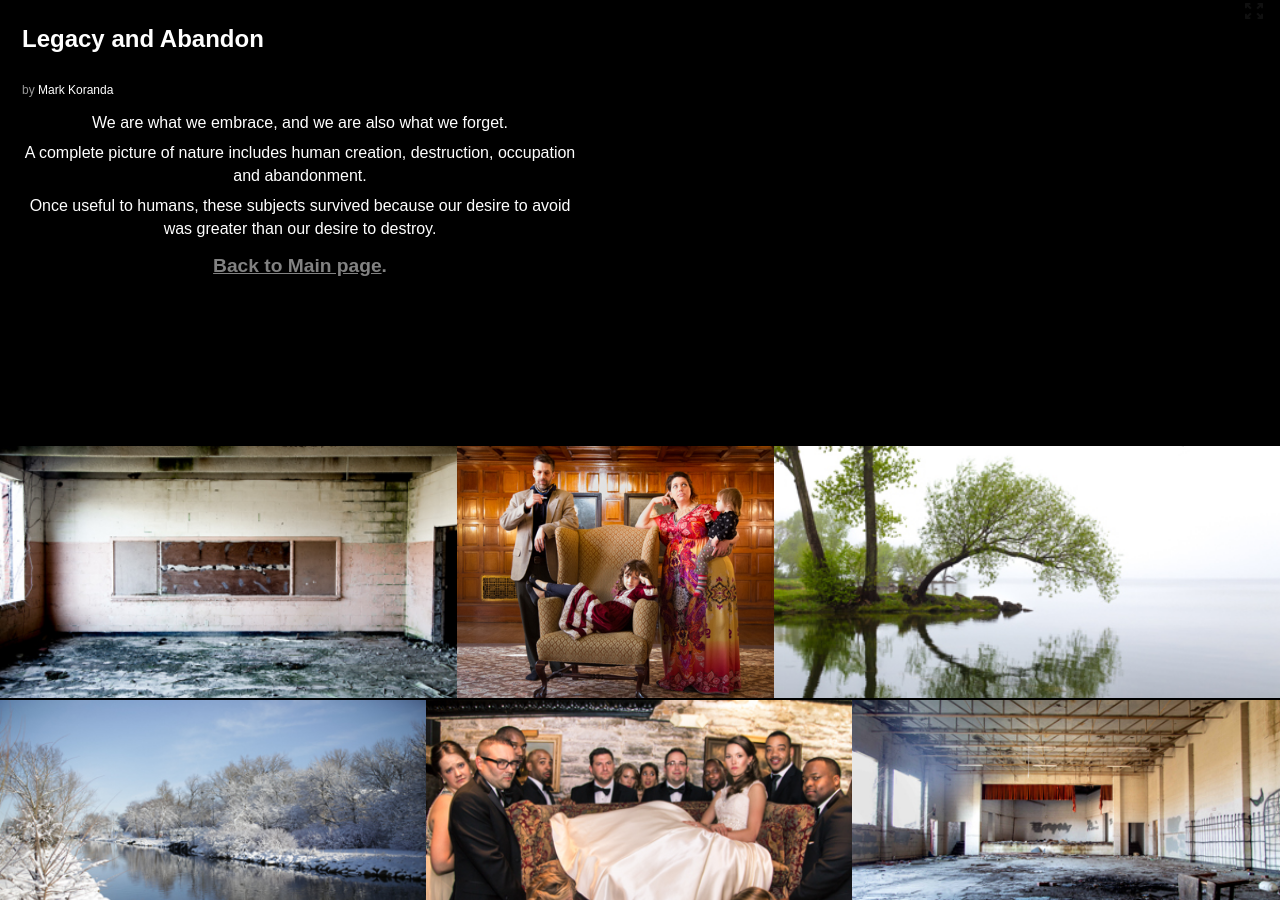
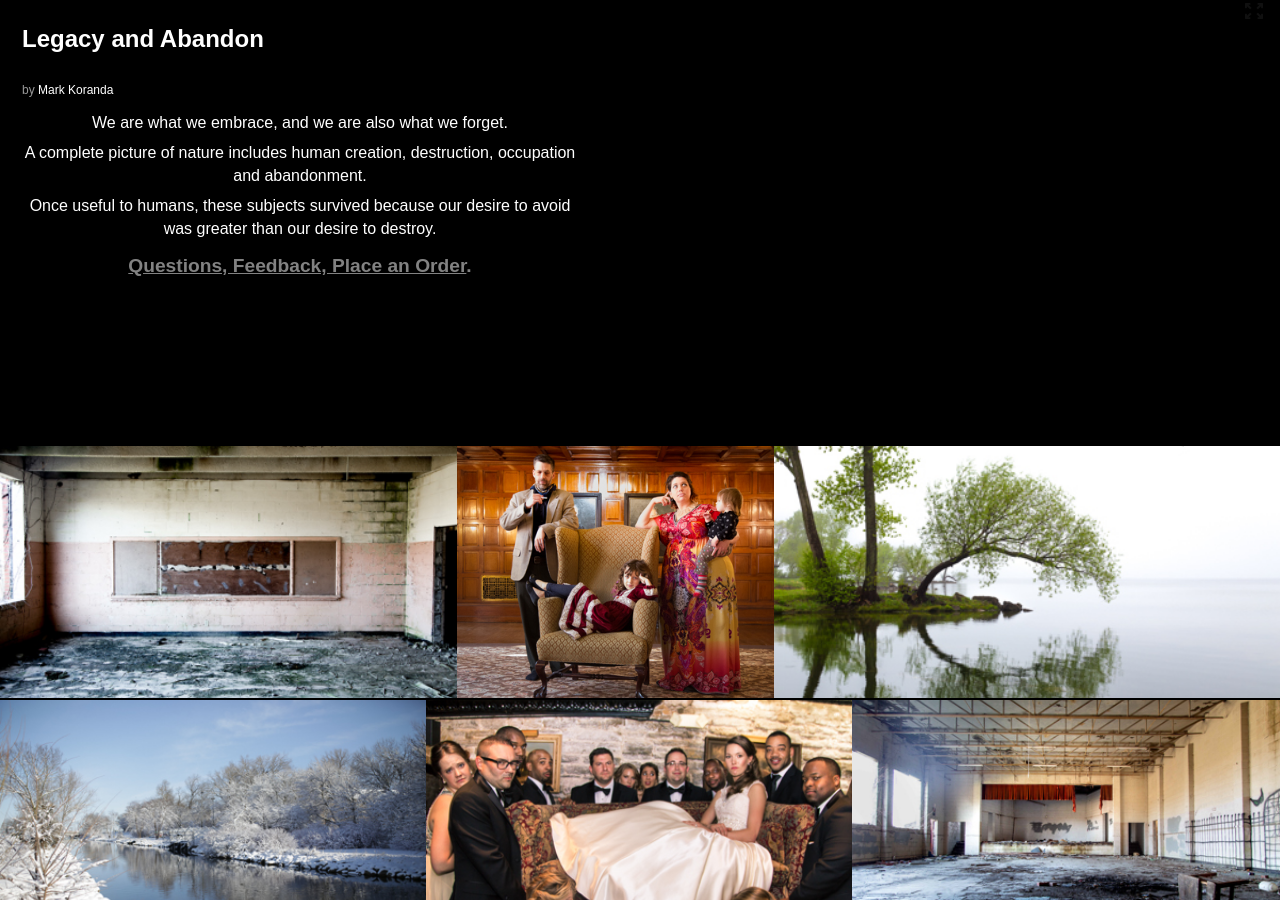
Before and after one commit to korandabit/profile, a Jekyll site: the page photos/index.html, which Jekyll copies as it is, in a window 1280 px wide and 900 px high. Built offline with Jekyll 4.4.1, drawn with Linux system fonts in a browser that asks for light colours; nearby versions of some CDN libraries.

Commit message:
link to form
added google form hosted on korandamark@gmail

```diff
--- a/photos/index.html
+++ b/photos/index.html
@@ -25,7 +25,7 @@
                     <p class="description-text">A complete picture of nature includes human creation, destruction, occupation and abandonment.</p>
                     <p class="description-text">Once useful to humans, these subjects survived because our desire to avoid was greater than our desire to destroy.</p>
                 </div>
-                <h2 style="margin: 10px 0 30px 0; font-size: 1.2em;"><a href="https://markkoranda.com" target="_blank" style="color: inherit; text-decoration: underline;">Back to Main page</a>.</h2>
+                <h2 style="margin: 10px 0 30px 0; font-size: 1.2em;"><a href="https://forms.gle/New19rrfpfsuJ8sc8" target="_blank" style="color: inherit; text-decoration: underline;">Questions, Feedback, Place an Order</a>.</h2>
             </div>
             <div class="meta-right">
 
```
